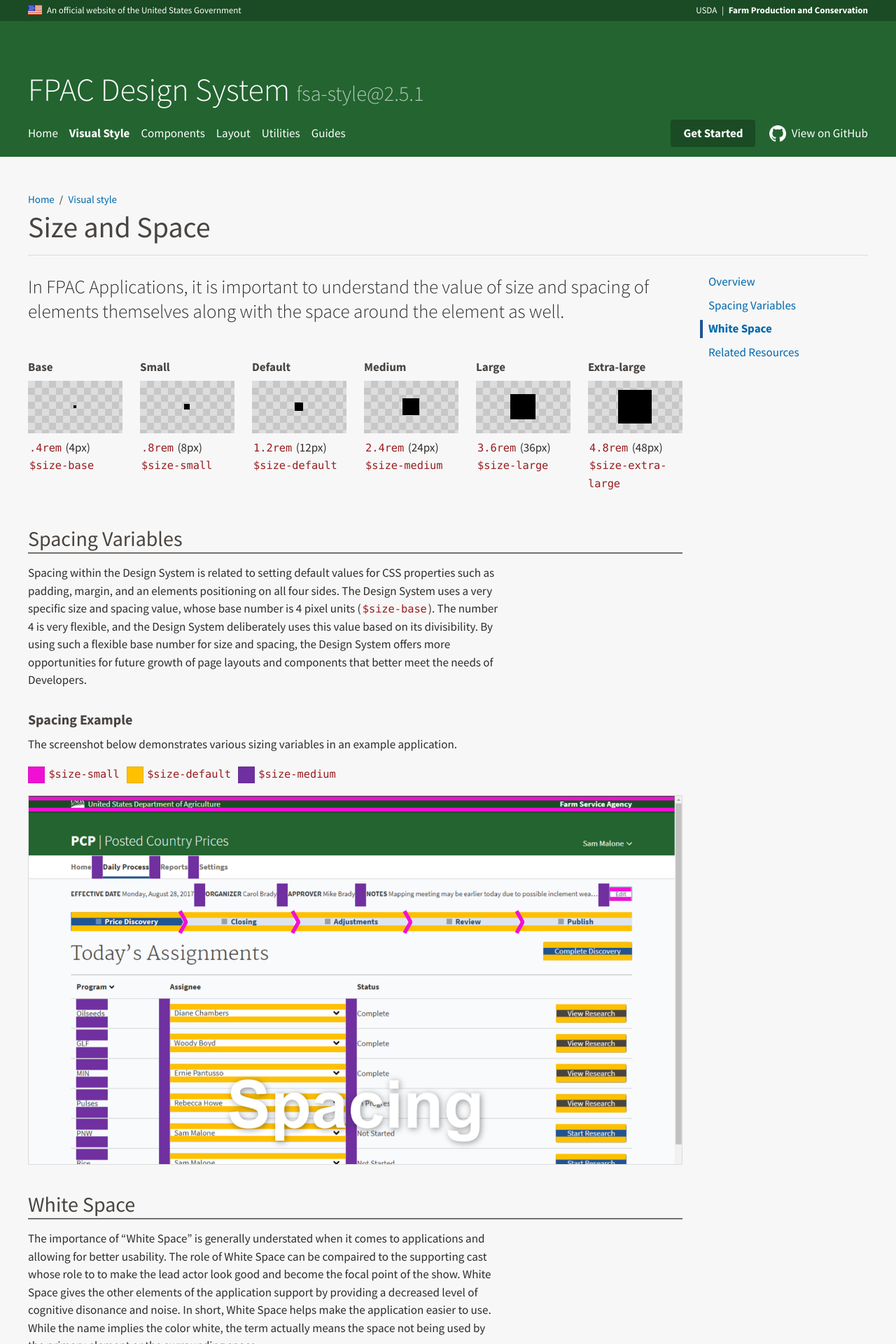
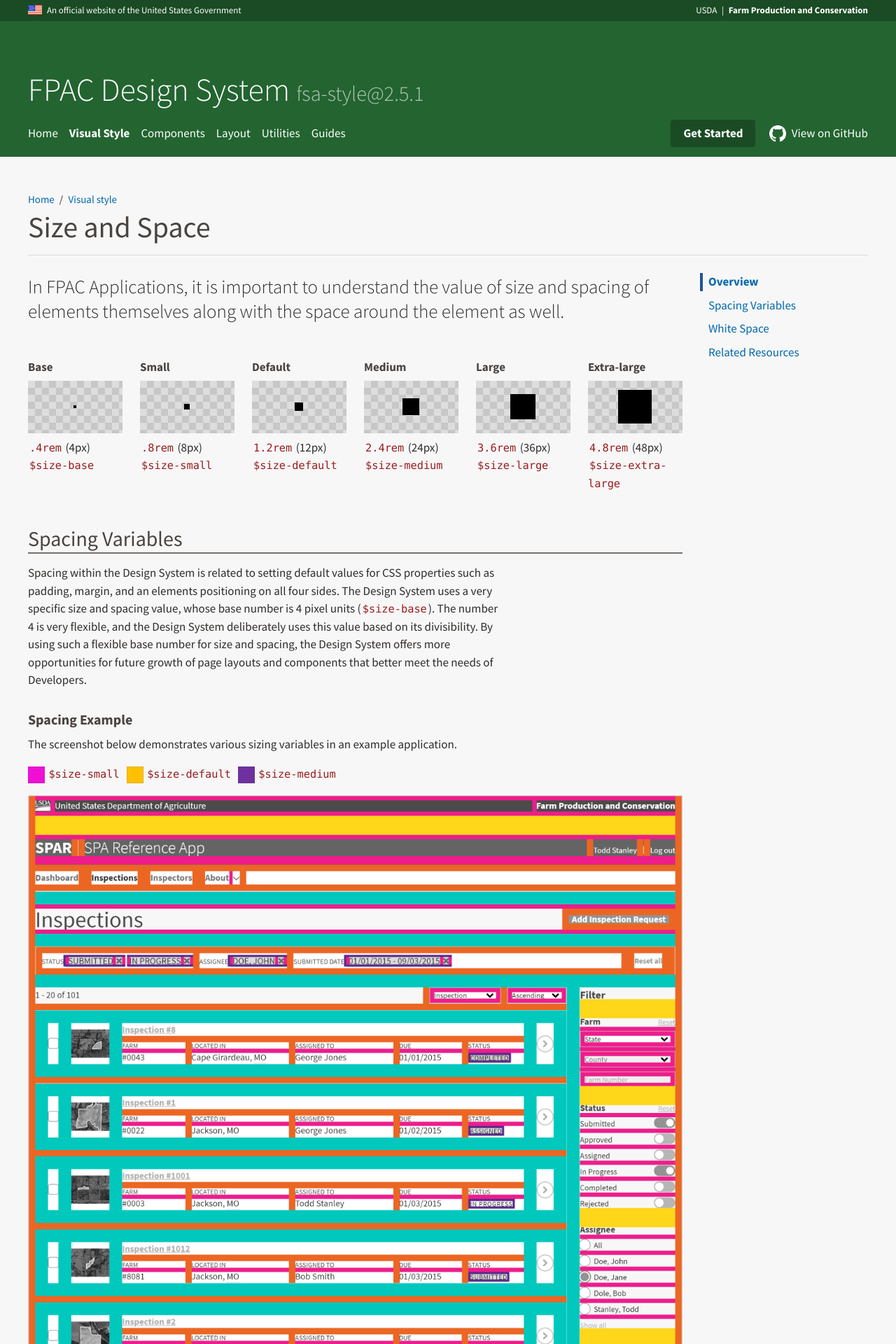
Before and after one commit to USDA-FSA/fsa-design-system, a Jekyll site: the page built from visual-style/size-and-space/index.md, in a window 1280 px wide. Shown: the top 1920 px of the page at 70% size. Built offline with Jekyll 4.4.1, drawn with Linux system fonts in a browser that asks for light colours.

Commit message:
Replaced spacing example image [initial #347]

```diff
--- a/visual-style/size-and-space/index.md
+++ b/visual-style/size-and-space/index.md
@@ -66,7 +66,6 @@
 
 The screenshot below demonstrates various sizing variables in an example application.
 
-
 <figure>
   <style>
     .ds-sizing-swatch { display: inline-block; width: 24px; height: 24px; vertical-align: middle; background-color: white; border: 1px solid rgba(73,68,64,0.15); }
@@ -78,7 +77,10 @@
       <li><span class="ds-sizing-swatch" title="Purple" style="background-color: #7030a0;"></span> <code>$size-medium</code></li>
     </ul>
   </figcaption>
-  <a href="{{ site.baseurl }}img/subcategories/applications/spacing-example.png" target="_blank"><img style="border: 1px solid rgba(73,68,64,0.15)" src="{{ site.baseurl }}img/subcategories/applications/spacing-example.png" alt="Spacing example"></a>
+  <a href="{{ site.baseurl }}img/subcategories/applications/spacing-example.png" target="_blank">
+    <img hidden src="{{ site.baseurl }}img/subcategories/applications/spacing-example--no-overlay.png" alt="Spacing example">
+    <img src="{{ site.baseurl }}img/subcategories/applications/spacing-example.png" alt="Spacing example">
+  </a>
 </figure>
 
 ## White Space
```
Also changed, not shown: img/subcategories/applications/spacing-example--no-overlay.png (added), img/subcategories/applications/spacing-example.png.
